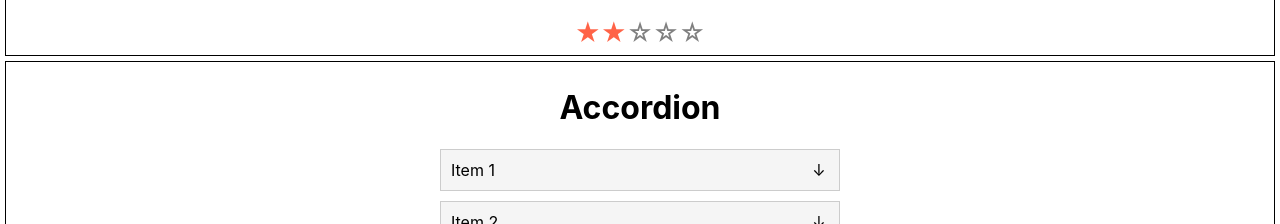
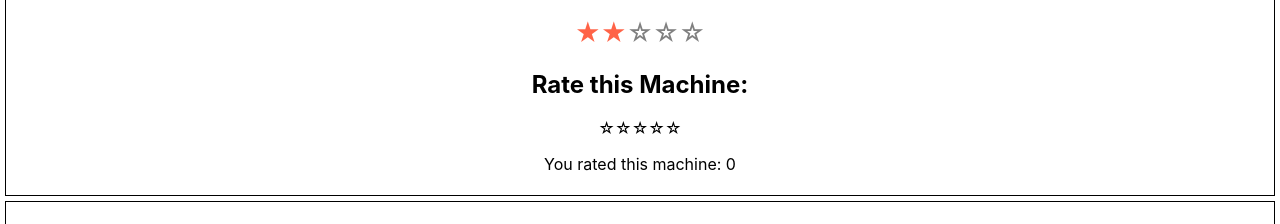
Before and after one commit to Yash0125/machine-coding-questions, a React (Create React App) app: page / in a window 1280 px wide. Shown: the part 704-928 px from the top of the page. Built offline with nearby package versions, Linux system fonts and the light colour scheme; no server answers.

Commit message:
refactor :  starRating 2nd approach added

```diff
--- a/src/components/starRating/StarRating.jsx
+++ b/src/components/starRating/StarRating.jsx
@@ -13,8 +13,35 @@ const StarRating = () => {
       {[...new Array(5).keys()].map((i)=>(
         <span key={i} data={i + 1} className={i < rating ? "star rated" : "star"}></span>
       ))}
+      <RatingMachine/>
     </div>
   )
 }
 
 export default StarRating
+
+const RatingMachine = () => {
+  const [rating, setRating] = useState(0);
+
+  const handleStarClick = (value) => {
+    setRating(value);
+  };
+
+  return (
+    <div>
+      <h2>Rate this Machine:</h2>
+      <div>
+        {[1, 2, 3, 4, 5].map((value) => (
+          <span
+            key={value}
+            // className={value <= rating ? 'star filled' : 'star'}
+            onClick={() => handleStarClick(value)}
+          >
+            {value <= rating ? '★' : '☆'}
+          </span>
+        ))}
+      </div>
+      <p>You rated this machine: {rating}</p>
+    </div>
+  );
+};
```
